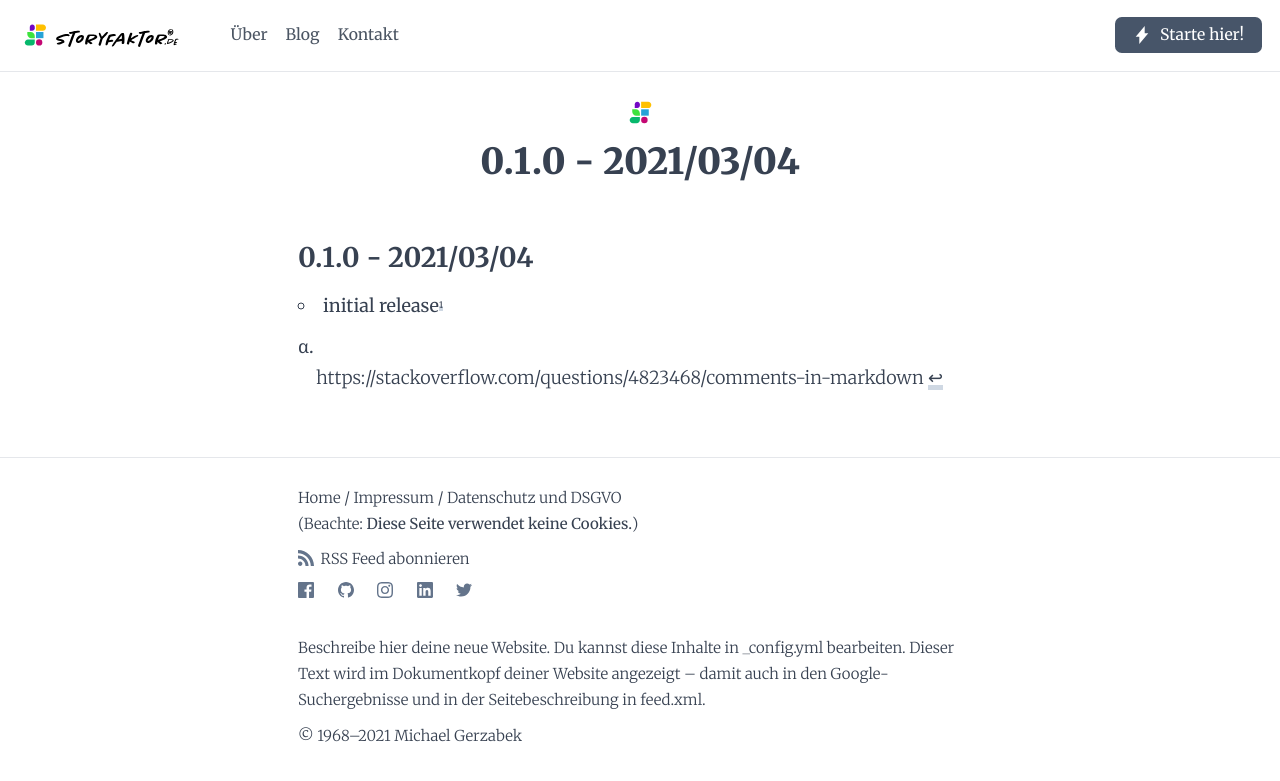
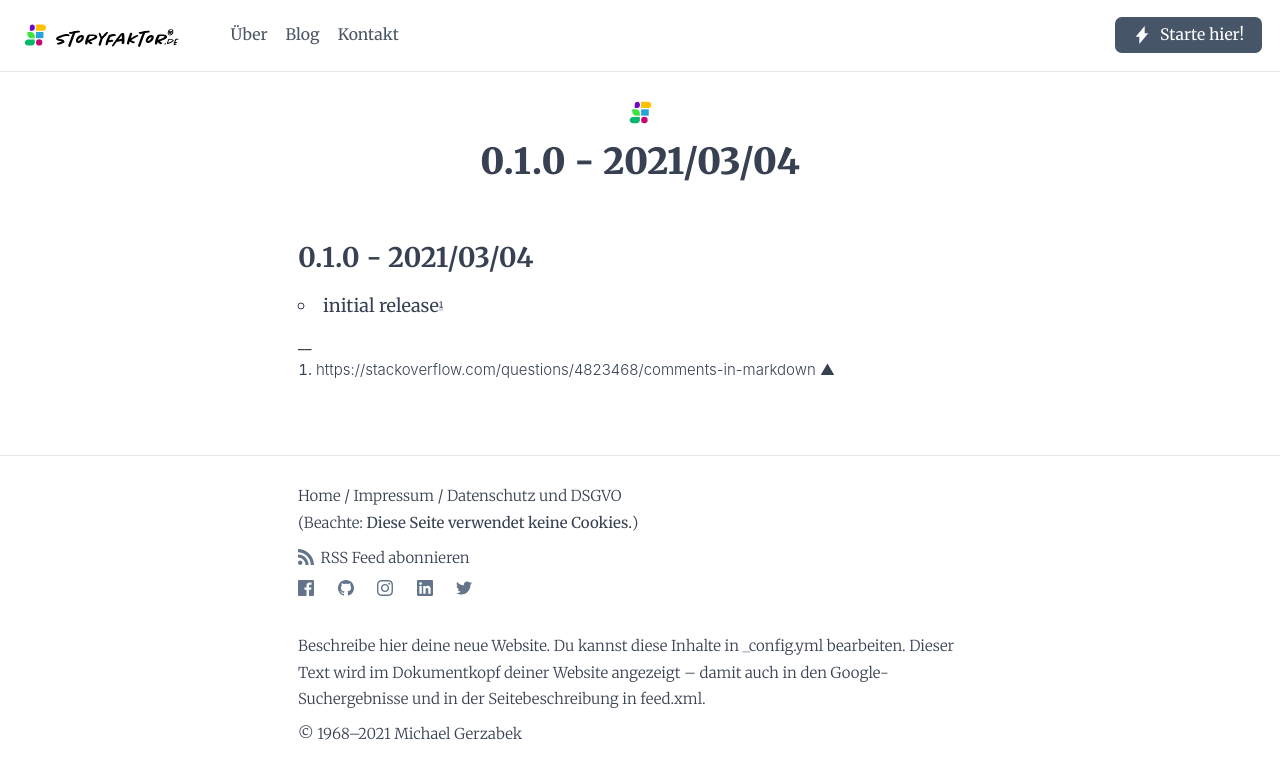
Before and after one commit to mgerzabek/klartext, a Jekyll site: the page built from CHANGELOG.md, in a window 1280 px wide. Shown: the top 781 px of the page. Built offline with Jekyll 4.4.1, drawn with Linux system fonts in a browser that asks for light colours; some web fonts are replaced; our own code applies the rules of GitHub Pages for plain Markdown files.

Commit message:
Styling Fußnoten hinzugefügt

```diff
--- a/_config.yml
+++ b/_config.yml
@@ -78,6 +78,14 @@ klartext:
     #   channel:
     #   name:
 
+## Kramdown settings
+kramdown:
+  input: GFM
+  math_engine: mathjax
+  syntax_highlighter: rouge
+  footnote_backlink: ▲
+  parse_block_html: true
+
 plugins:
   - jekyll-seo-tag
   - jekyll-feed
--- a/_sass/klartext/_variables.scss
+++ b/_sass/klartext/_variables.scss
@@ -127,6 +127,10 @@ $footer-icon-color                    :   $gray-500;
 $footer-icon-color-hover              :   $gray-800;
 $footer-border-color                  :   #e5e7eb !default;
 
+/* element/footnotes.scss --------------------------------------------------- */
+$footnotes-color                       :   $gray-700;
+$footnotes-hover-color                 :   $gray-400;
+
 /* element/header.scss ------------------------------------------------------ */
 $header-kicker-color                  :   $gray-500;
 $header-description-color             :   $gray-700;
--- /dev/null
+++ b/_sass/klartext/element/_footnotes.scss
@@ -0,0 +1,32 @@
+div.footnotes {
+	max-width: 40rem;
+  margin: 0 auto;
+  font-family: $sans-serif;
+  font-size: smaller;
+  color: var(--footnotes-color);
+
+  & > ol {
+    list-style: numeric;
+
+    p {
+      padding: 0;
+    }
+  }
+
+  &:before {
+    content: "__";
+  }
+}
+a[role=doc-backlink] {
+  box-shadow: initial;
+  border: none;
+
+  &:hover {
+    color: var(--footnotes-hover-color)
+  }
+}
+@media (min-width: 1024px) {
+	div.footnotes {
+	  padding: 0 1rem 1rem
+	}
+}
--- a/_sass/klartext/element/styles.scss
+++ b/_sass/klartext/element/styles.scss
@@ -4,6 +4,7 @@
 @import "credit";
 @import "figure";
 @import "footer";
+@import "footnotes";
 @import "header";
 @import "infobox";
 @import "navigation";
--- a/_sass/klartext/skin/default.scss
+++ b/_sass/klartext/skin/default.scss
@@ -93,6 +93,9 @@
   --footer-icon-color-hover: #{$footer-icon-color-hover};
   --footer-border-color: #{$footer-border-color};
 
+  --footnotes-color: #{$footnotes-color};
+  --footnotes-hover-color: #{$footnotes-hover-color};
+
   --header-figure-bg-color: #{$header-figure-bg-color};
   --header-kicker-color: #{$header-kicker-color};
   --header-description-color: #{$header-description-color};
```
